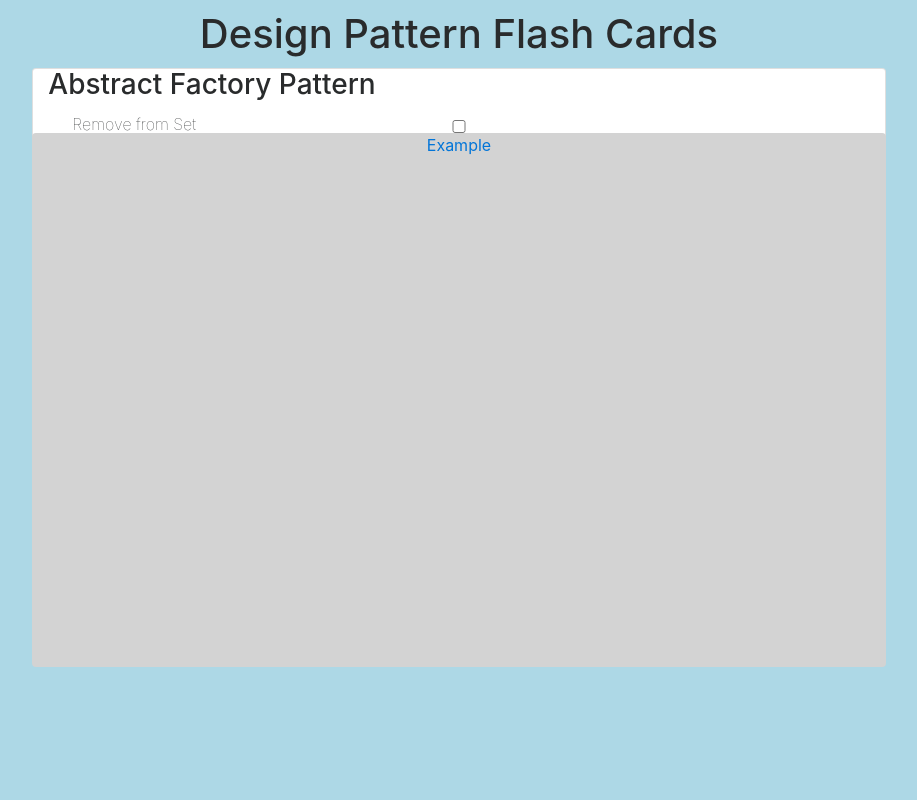
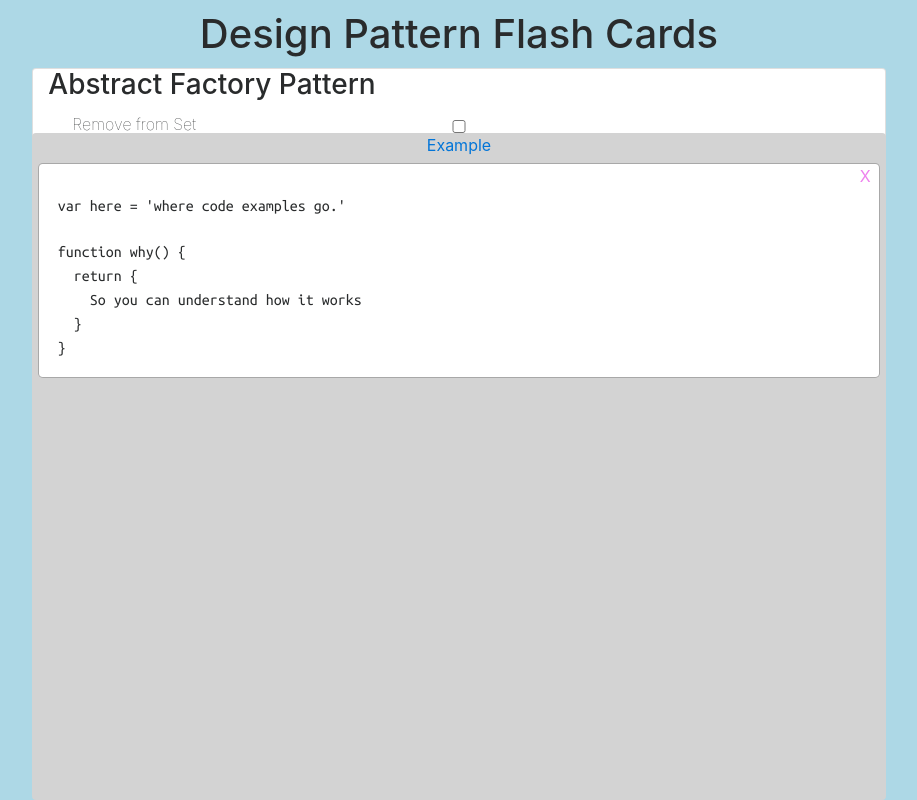
Before and after one commit to kevintrogers/design-pattern-cards, a Vue app in the folder design-cards/: page / in a window 1280 px wide. Both pictures are taken after a click on the button "Example". Shown: the whole page, without its empty margins (181-1098 px from the left). Built offline with nearby package versions, Linux system fonts and the light colour scheme.

Commit message:
allowed for closing of example modal

```diff
--- a/design-cards/src/App.vue
+++ b/design-cards/src/App.vue
@@ -18,6 +18,15 @@
 
         <div class='modal example' v-if='showExample'>
           <a :href="pattern.source">Example</a>
+          <div class='modal-content'>
+            <span class='exit' @click='showExample = !showExample'>X</span>
+            <p>var here = 'where code examples go.'</p>
+            <p>function why() {<br>
+            &nbsp;&nbsp;return {<br>
+            &nbsp;&nbsp;&nbsp;&nbsp;So you can understand how it works<br>
+            &nbsp;&nbsp;}<br>
+            }</p>
+          </div>
         </div>
 
         <div class='btn-group'>
--- a/design-cards/src/assets/css/style.css
+++ b/design-cards/src/assets/css/style.css
@@ -1,3 +1,5 @@
+@import url('https://fonts.googleapis.com/css?family=Ubuntu+Mono');
+
 html {
   background: lightblue;
 }
@@ -27,10 +29,24 @@ label {
     top:16.666vh;
     left:16.666vw;
     width:66.666vw;
-    height:66.666vh;
+    height:auto;
     z-index:999;
     background: lightgray;
     border-radius:4px;
+}
+.exit {
+    color: violet;
+    margin-right:.5em;
+    margin-left:auto;
+
+}
+.modal-content{
+    margin:.375em;
+}
+.modal-content p {
+    text-align: left;
+    padding:.35em 1.15em .05em;
+    font-family: Ubuntu Mono;
 }
 .btn {
   color: white;
```
